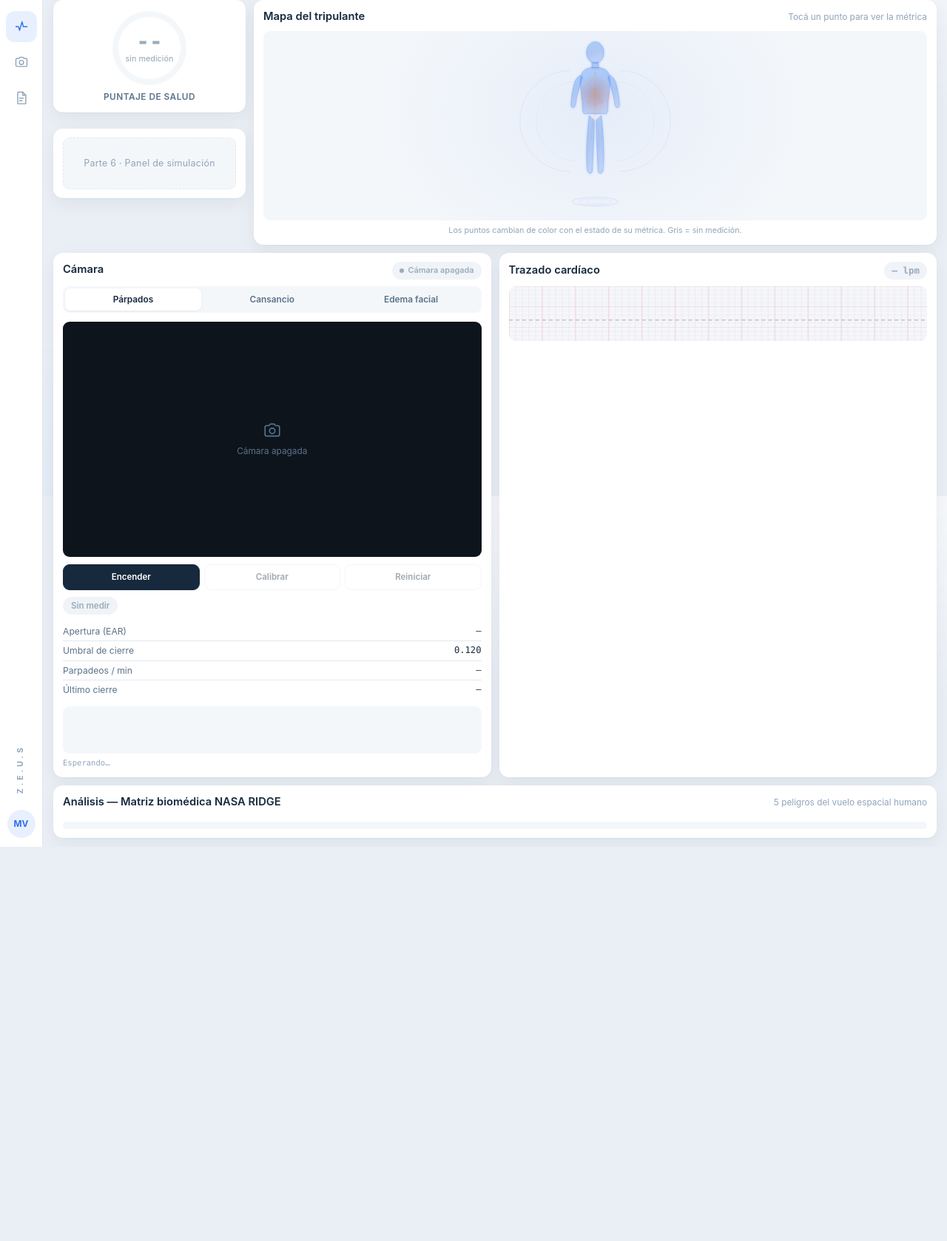
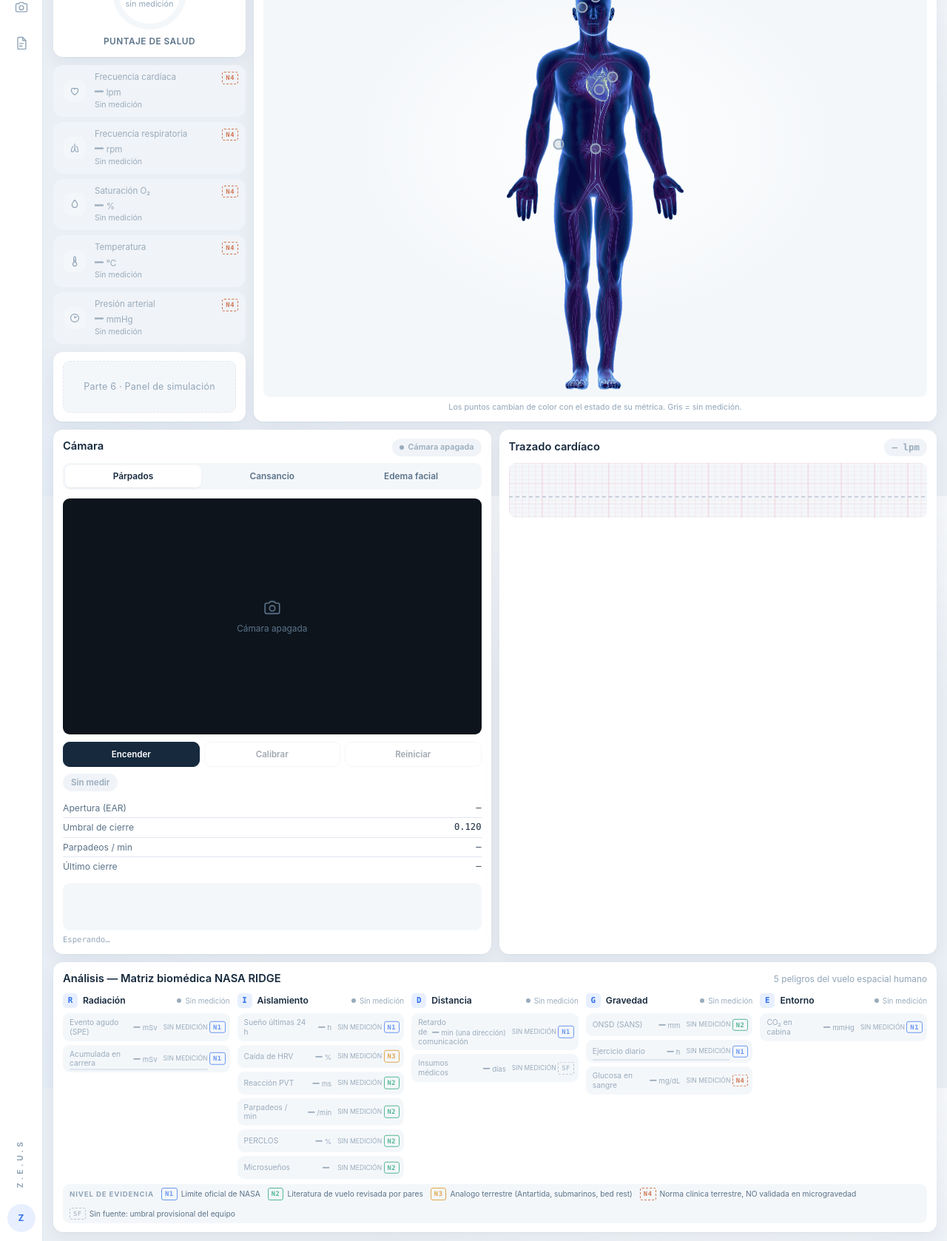
Before and after one commit to iavicoliNicolas/Health-Monitoring-Software---nasa-space-apps-2026, a plain HTML site: page web/index.html in a window 1280 px wide. Shown: the part 129-1807 px from the top of the page at 74% size. Before the commit the page ends 1274 px from the top, so only its background shows below. Drawn offline with Linux system fonts and the light colour scheme; no server answers.

Commit message:
feat(front): mapa anatomico con imagen y puntos sobre organos

```diff
--- a/web/css/style.css
+++ b/web/css/style.css
@@ -432,7 +432,7 @@ body {
   display: grid; place-items: center;
   border-radius: var(--r-chico);
   background:
-    radial-gradient(420px 320px at 50% 42%, rgba(47,111,237,.07), transparent 70%),
+    radial-gradient(460px 340px at 50% 40%, #ffffff, transparent 72%),
     var(--fondo-2);
   overflow: hidden;
 }
--- /dev/null
+++ b/web/data/metricas.json
@@ -0,0 +1,332 @@
+{
+  "_doc": "Define QUE se dibuja, de donde sale y cual es su umbral. El HTML no tiene ni un umbral escrito a mano: toda la interfaz se arma leyendo este archivo. Cambiar un limite = cambiar una linea aca.",
+  "_niveles": {
+    "N1": "Limite oficial de NASA",
+    "N2": "Literatura de vuelo revisada por pares",
+    "N3": "Analogo terrestre (Antartida, submarinos, bed rest)",
+    "N4": "Norma clinica terrestre, NO validada en microgravedad",
+    "SF": "Sin fuente: umbral provisional del equipo"
+  },
+  "_vitales_doc": "Los signos vitales van arriba, grandes y solos. Son los que se miran primero. 'rango' es el texto de referencia que se muestra debajo del numero.",
+  "vitales": [
+    {
+      "campo": "frecuencia_cardiaca",
+      "nombre": "Frecuencia cardíaca",
+      "icono": "corazon",
+      "unidad": "lpm",
+      "decimales": 0,
+      "rango": "60 – 100",
+      "critico": {
+        "op": ">",
+        "valor": 110
+      },
+      "nivel": "N4",
+      "fuente": "Norma clinica terrestre, NO validada en microgravedad",
+      "zona": {
+        "x": 50.6,
+        "y": 27
+      },
+      "ruta": "telemetry_ridge.G_gravity.heart_rate_bpm"
+    },
+    {
+      "campo": "frecuencia_respiratoria",
+      "nombre": "Frecuencia respiratoria",
+      "icono": "pulmon",
+      "unidad": "rpm",
+      "decimales": 0,
+      "rango": "12 – 20",
+      "critico": {
+        "op": ">",
+        "valor": 24
+      },
+      "nivel": "N4",
+      "fuente": "Norma clinica terrestre, NO validada en microgravedad",
+      "zona": {
+        "x": 52.6,
+        "y": 24
+      },
+      "ruta": "telemetry_ridge.E_environment.respiratory_rate_bpm",
+      "_pendiente_back": "El back todavia no manda este campo. Pedir que agreguen respiratory_rate_bpm a EnvironmentTelemetry. Hasta entonces la tarjeta queda en SIN MEDICION, que es lo correcto."
+    },
+    {
+      "campo": "spo2_pct",
+      "nombre": "Saturación O₂",
+      "icono": "gota",
+      "unidad": "%",
+      "decimales": 0,
+      "rango": "95 – 100",
+      "critico": {
+        "op": "<",
+        "valor": 95
+      },
+      "nivel": "N4",
+      "fuente": "Norma terrestre; la presion de cabina difiere",
+      "zona": {
+        "x": 50,
+        "y": 41
+      },
+      "ruta": "telemetry_ridge.E_environment.spo2_pct"
+    },
+    {
+      "campo": "temperatura_c",
+      "nombre": "Temperatura",
+      "icono": "termometro",
+      "unidad": "°C",
+      "decimales": 1,
+      "rango": "36.1 – 37.2",
+      "critico": {
+        "op": ">",
+        "valor": 38.5
+      },
+      "nivel": "N4",
+      "fuente": "Norma terrestre; no hay conveccion natural",
+      "zona": {
+        "x": 50,
+        "y": 5
+      },
+      "ruta": "telemetry_ridge.E_environment.body_temperature_c"
+    },
+    {
+      "campo": "presion_sistolica",
+      "nombre": "Presión arterial",
+      "icono": "presion",
+      "unidad": "mmHg",
+      "decimales": 0,
+      "rango": "< 120/80",
+      "par": "presion_diastolica",
+      "critico": {
+        "op": ">",
+        "valor": 155
+      },
+      "nivel": "N4",
+      "fuente": "Norma terrestre; los liquidos se redistribuyen a la cabeza",
+      "zona": {
+        "x": 44.5,
+        "y": 40
+      },
+      "ruta": "telemetry_ridge.G_gravity.blood_pressure_sys",
+      "ruta_par": "telemetry_ridge.G_gravity.blood_pressure_dia"
+    }
+  ],
+  "grupos": [
+    {
+      "letra": "R",
+      "titulo": "Radiación",
+      "resumen": "Exposición ionizante acumulada y por evento solar.",
+      "metricas": [
+        {
+          "campo": "rad_evento_agudo",
+          "nombre": "Evento agudo (SPE)",
+          "unidad": "mSv",
+          "decimales": 1,
+          "critico": {
+            "op": ">",
+            "valor": 250
+          },
+          "nivel": "N1",
+          "fuente": "NASA OCHMO - dosis efectiva por evento solar",
+          "ruta": "telemetry_ridge.R_radiation.acute_event_mSv"
+        },
+        {
+          "campo": "rad_carrera",
+          "nombre": "Acumulada en carrera",
+          "unidad": "mSv",
+          "decimales": 1,
+          "critico": {
+            "op": ">",
+            "valor": 600
+          },
+          "nivel": "N1",
+          "fuente": "NASA-STD-3001 Vol 1 Rev C, V1 4030",
+          "barra": 600,
+          "ruta": "telemetry_ridge.R_radiation.career_accumulated_mSv"
+        }
+      ]
+    },
+    {
+      "letra": "I",
+      "titulo": "Aislamiento",
+      "resumen": "Sueño, fatiga y vigilancia. Lo que la autoevaluación no detecta.",
+      "metricas": [
+        {
+          "campo": "sueno_24h",
+          "nombre": "Sueño últimas 24 h",
+          "unidad": "h",
+          "decimales": 1,
+          "alerta": {
+            "op": "<",
+            "valor": 6.0
+          },
+          "nivel": "N1",
+          "fuente": "NASA-STD-3001",
+          "ruta": "telemetry_ridge.I_isolation.sleep_hours_last_24h"
+        },
+        {
+          "campo": "hrv_caida_pct",
+          "nombre": "Caída de HRV",
+          "unidad": "%",
+          "decimales": 1,
+          "alerta": {
+            "op": ">",
+            "valor": 25.0
+          },
+          "nivel": "N3",
+          "fuente": "Analogo de confinamiento",
+          "ruta": "telemetry_ridge.I_isolation.hrv_rmssd_drop_pct"
+        },
+        {
+          "campo": "pvt_ms",
+          "nombre": "Reacción PVT",
+          "unidad": "ms",
+          "decimales": 0,
+          "alerta": {
+            "op": ">",
+            "valor": 350
+          },
+          "nivel": "N2",
+          "fuente": "Literatura de vuelo",
+          "ruta": "telemetry_ridge.I_isolation.pvt_reaction_time_ms"
+        },
+        {
+          "campo": "parpadeos_min",
+          "nombre": "Parpadeos / min",
+          "unidad": "/min",
+          "decimales": 0,
+          "alerta": {
+            "op": "<",
+            "valor": 8
+          },
+          "nivel": "N2",
+          "fuente": "FHWA-MCRT-98-006; filtro de 400 ms dentro del rango publicado",
+          "camara": true,
+          "ruta": "telemetry_ridge.I_isolation.blink_rate_per_min"
+        },
+        {
+          "campo": "perclos_pct",
+          "nombre": "PERCLOS",
+          "unidad": "%",
+          "decimales": 1,
+          "alerta": {
+            "op": ">",
+            "valor": 15.0
+          },
+          "nivel": "N2",
+          "fuente": "Abe 2023, SLEEP Advances 4(1) zpad006",
+          "camara": true,
+          "ruta": "telemetry_ridge.I_isolation.perclos_pct"
+        },
+        {
+          "campo": "microsuenos",
+          "nombre": "Microsueños",
+          "unidad": "",
+          "decimales": 0,
+          "critico": {
+            "op": ">",
+            "valor": 0
+          },
+          "nivel": "N2",
+          "fuente": "Literatura de vuelo",
+          "camara": true,
+          "ruta": "telemetry_ridge.I_isolation.microsleep_events"
+        }
+      ]
+    },
+    {
+      "letra": "D",
+      "titulo": "Distancia",
+      "resumen": "Autonomía: nadie contesta en tiempo real.",
+      "metricas": [
+        {
+          "campo": "retardo_comm_min",
+          "nombre": "Retardo de comunicación",
+          "unidad": "min (una dirección)",
+          "decimales": 1,
+          "nivel": "N1",
+          "fuente": "Tiempo luz Tierra-Marte, maxima separacion",
+          "ruta": "telemetry_ridge.D_distance.comm_delay_oneway_min"
+        },
+        {
+          "campo": "insumos_medicos_dias",
+          "nombre": "Insumos médicos",
+          "unidad": "días",
+          "decimales": 0,
+          "nivel": "SF",
+          "fuente": "Margen definido por el equipo",
+          "ruta": "telemetry_ridge.D_distance.med_supply_days_remaining"
+        }
+      ]
+    },
+    {
+      "letra": "G",
+      "titulo": "Gravedad",
+      "resumen": "Desacondicionamiento cardiovascular y presión intracraneal.",
+      "metricas": [
+        {
+          "campo": "onsd_mm",
+          "nombre": "ONSD (SANS)",
+          "unidad": "mm",
+          "decimales": 2,
+          "critico": {
+            "op": ">",
+            "valor": 5.8
+          },
+          "nivel": "N2",
+          "fuente": "Literatura de vuelo sobre SANS",
+          "zona": {
+            "x": 48.1,
+            "y": 7.6
+          },
+          "ruta": "telemetry_ridge.G_gravity.onsd_mm"
+        },
+        {
+          "campo": "ejercicio_h",
+          "nombre": "Ejercicio diario",
+          "unidad": "h",
+          "decimales": 1,
+          "alerta": {
+            "op": "<",
+            "valor": 2.0
+          },
+          "nivel": "N1",
+          "fuente": "Contramedida oficial NASA",
+          "barra": 2.5,
+          "ruta": "telemetry_ridge.G_gravity.exercise_completed_hours"
+        },
+        {
+          "campo": "glucosa_mg_dl",
+          "ruta": "telemetry_ridge.G_gravity.blood_sugar_mg_dl",
+          "nombre": "Glucosa en sangre",
+          "unidad": "mg/dL",
+          "decimales": 0,
+          "alerta": {
+            "op": ">",
+            "valor": 140
+          },
+          "nivel": "N4",
+          "fuente": "Norma clinica terrestre, NO validada en microgravedad"
+        }
+      ]
+    },
+    {
+      "letra": "E",
+      "titulo": "Entorno",
+      "resumen": "Atmósfera de cabina: el hábitat es un circuito cerrado.",
+      "metricas": [
+        {
+          "campo": "ppco2_mmHg",
+          "nombre": "CO₂ en cabina",
+          "unidad": "mmHg",
+          "decimales": 2,
+          "critico": {
+            "op": ">",
+            "valor": 3.0
+          },
+          "nivel": "N1",
+          "fuente": "Limite oficial NASA",
+          "ruta": "telemetry_ridge.E_environment.cabin_ppco2_mmHg"
+        }
+      ]
+    }
+  ],
+  "_contrato": "Las rutas apuntan a src/models/ridge_payload.hpp del back. Si el back renombra un campo, se cambia la ruta ACA y en ningun otro lado."
+}
--- a/web/index.html
+++ b/web/index.html
@@ -33,7 +33,7 @@
     <!-- Nombre de la app en el borde, leído de abajo hacia arriba -->
     <div class="riel-nombre">Z.E.U.S</div>
 
-    <div class="riel-crew" title="Cmdte. Marcus Vance">MV</div>
+    <div class="riel-crew" title="Cmdte. Marcus Vance">Z</div>
   </nav>
 
   <!-- ===== Hoja ======================================================= -->
@@ -94,65 +94,7 @@
                Los puntos se posicionan en % sobre el contenedor, así que
                siguen funcionando con cualquier render del mismo encuadre. -->
           <div class="figura" id="figura">
-            <svg class="silueta" viewBox="0 0 240 520" aria-hidden="true">
-              <defs>
-                <linearGradient id="piel" x1="0" y1="0" x2="0.3" y2="1">
-                  <stop offset="0%"   stop-color="#7cb2ff" stop-opacity=".30"/>
-                  <stop offset="55%"  stop-color="#3f7fe8" stop-opacity=".20"/>
-                  <stop offset="100%" stop-color="#2f6fed" stop-opacity=".12"/>
-                </linearGradient>
-                <radialGradient id="nucleo">
-                  <stop offset="0%"   stop-color="#ff8a3d" stop-opacity=".55"/>
-                  <stop offset="60%"  stop-color="#ff6b35" stop-opacity=".18"/>
-                  <stop offset="100%" stop-color="#ff6b35" stop-opacity="0"/>
-                </radialGradient>
-                <filter id="halo" x="-50%" y="-50%" width="200%" height="200%">
-                  <feGaussianBlur stdDeviation="3.2" result="b"/>
-                  <feMerge><feMergeNode in="b"/><feMergeNode in="SourceGraphic"/></feMerge>
-                </filter>
-              </defs>
-
-              <!-- Arcos de interfaz detrás del cuerpo -->
-              <g fill="none" stroke="#2f6fed" stroke-opacity=".16" stroke-width="1.2">
-                <path d="M46 96a96 96 0 0 0 0 300"/>
-                <path d="M194 96a96 96 0 0 1 0 300"/>
-                <path d="M62 128a76 76 0 0 0 0 236" stroke-opacity=".09"/>
-                <path d="M178 128a76 76 0 0 1 0 236" stroke-opacity=".09"/>
-              </g>
-
-              <!-- Resplandor del core: tórax y abdomen -->
-              <ellipse cx="120" cy="168" rx="52" ry="62" fill="url(#nucleo)"/>
-
-              <!-- Cuerpo -->
-              <g filter="url(#halo)" fill="url(#piel)" stroke="#2f6fed" stroke-opacity=".46" stroke-width="1.15">
-                <ellipse cx="120" cy="42" rx="26" ry="32"/>
-                <path d="M110 72h20v16h-20z"/>
-                <path d="M120 86c-22 0-37 8-41 21-4 14-3 35-1 51 2 15 5 31 4 45 0 11 1 18 5 21h66c4-3 5-10 5-21-1-14 2-30 4-45 2-16 3-37-1-51-4-13-19-21-41-21z"/>
-                <path d="M76 110c-11 5-16 16-20 31-4 17-7 37-8 52-1 8 1 13 6 13s7-5 8-13c2-15 7-34 11-48 3-13 6-23 9-29z"/>
-                <path d="M164 110c11 5 16 16 20 31 4 17 7 37 8 52 1 8-1 13-6 13s-7-5-8-13c-2-15-7-34-11-48-3-13-6-23-9-29z"/>
-                <path d="M102 230c-3 26-6 59-7 87-1 24-1 52 1 71 1 9 4 14 9 14s7-5 7-15c1-21 2-47 3-68 1-24 2-53 2-75z"/>
-                <path d="M138 230c3 26 6 59 7 87 1 24 1 52-1 71-1 9-4 14-9 14s-7-5-7-15c-1-21-2-47-3-68-1-24-2-53-2-75z"/>
-              </g>
-
-              <!-- Circulatorio y nervioso, sugeridos -->
-              <g fill="none" stroke="#ff8a3d" stroke-opacity=".40" stroke-width="1.05" stroke-linecap="round">
-                <path d="M120 96v126M120 118l-26 18M120 118l26 18M120 160l-19 30M120 160l19 30"/>
-                <path d="M120 222c-7 20-10 46-11 74M120 222c7 20 10 46 11 74"/>
-                <path d="M94 136c-8 10-13 26-16 44M146 136c8 10 13 26 16 44"/>
-              </g>
-              <g fill="#ff8a3d" fill-opacity=".5">
-                <circle cx="120" cy="104" r="2.4"/><circle cx="120" cy="150" r="3.1"/>
-                <circle cx="120" cy="196" r="2.4"/><circle cx="101" cy="190" r="1.9"/>
-                <circle cx="139" cy="190" r="1.9"/>
-              </g>
-
-              <!-- Plataforma -->
-              <g fill="none" stroke="#2f6fed">
-                <ellipse cx="120" cy="486" rx="68" ry="13" stroke-opacity=".30"/>
-                <ellipse cx="120" cy="486" rx="48" ry="9"  stroke-opacity=".20"/>
-                <ellipse cx="120" cy="486" rx="28" ry="5"  stroke-opacity=".12"/>
-              </g>
-            </svg>
+            <img class="silueta" src="assets/cuerpo.png" alt="Mapa anatómico del tripulante">
 
             <div class="puntos" id="puntos"></div>
           </div>
```
Also changed, not shown: web/assets/cuerpo.png (added).
